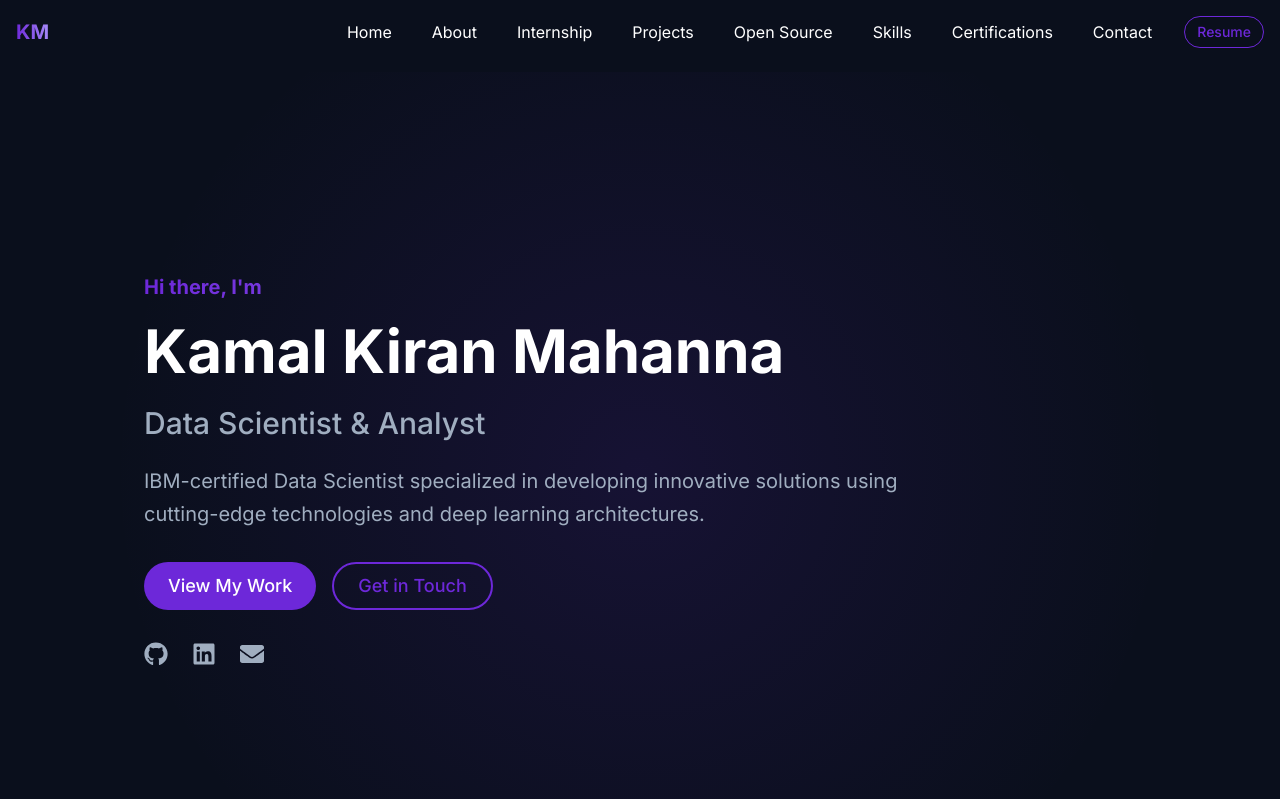
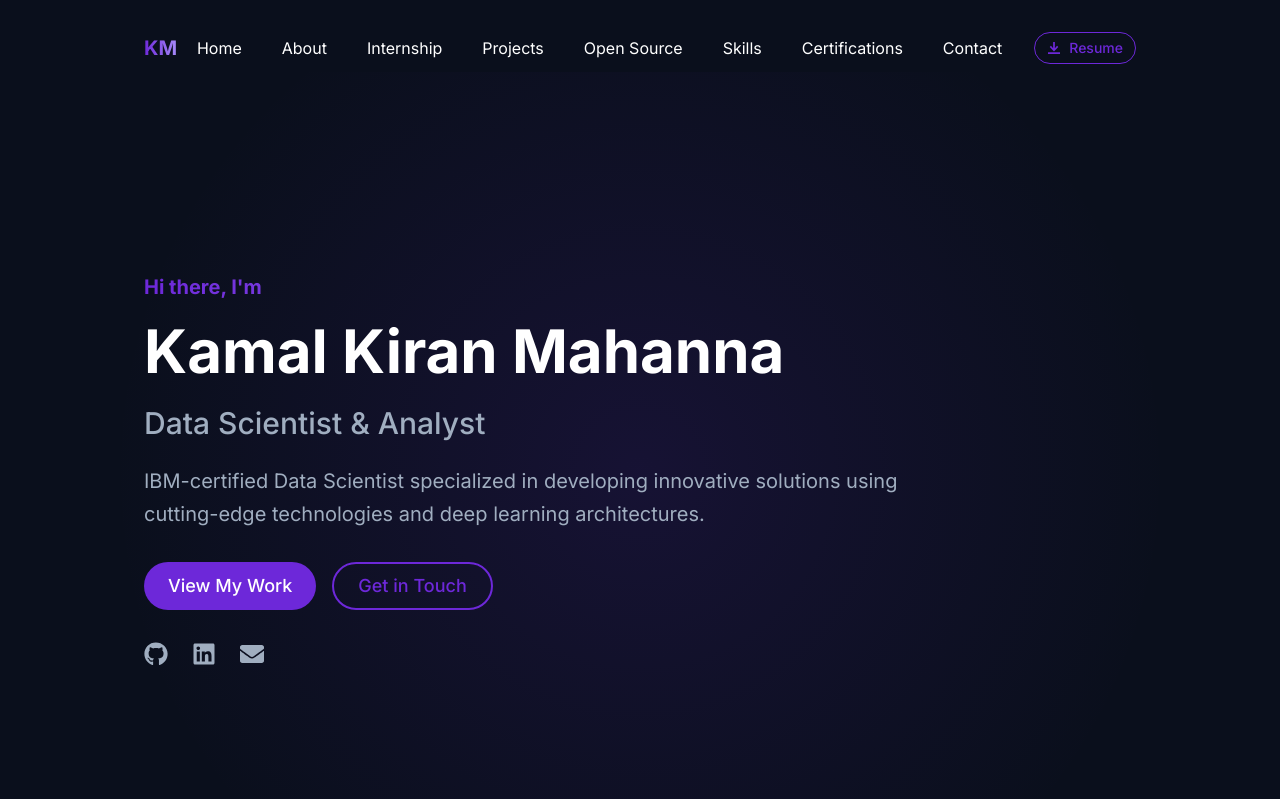
Before and after one commit to KamalMahanna/portfollio-website, a React (Vite) app: page / in a window 1280 px wide. Shown: the top 799 px of the page. Built offline with nearby package versions, Linux system fonts and the light colour scheme.

Commit message:
add navbar glow, add download button left to Resume

```diff
--- a/src/components/Navbar.tsx
+++ b/src/components/Navbar.tsx
@@ -16,7 +16,7 @@ import {
   DrawerCloseButton,
 } from '@chakra-ui/react'
 import { motion, useScroll, useTransform } from 'framer-motion'
-import { HamburgerIcon } from '@chakra-ui/icons'
+import { DownloadIcon, HamburgerIcon } from '@chakra-ui/icons'
 
 const MotionBox = motion(Box)
 
@@ -37,21 +37,29 @@ const Navbar = () => {
 
   const navBgOpacity = useTransform(scrollY, [0, 100], [0, 0.9])
   const navBlur = useTransform(scrollY, [0, 100], [0, 8])
+  const navBoxShadow = useTransform(scrollY, [0, 100], ["0 0 0px rgba(0,0,0,0)", "0 0 15px rgba(144, 205, 244, 0.6)"])
 
   return (
     <MotionBox
       as="nav"
       position="fixed"
-      w="100%"
+      top={4}
+      left="50%"
+      transform="translateX(-50%)"
+      maxW="container.lg"
+      w="90%"
       zIndex="sticky"
+      borderRadius="full"
       style={{
         backdropFilter: `blur(${navBlur}px)`,
+        boxShadow: navBoxShadow,
       }}
     >
       <MotionBox
         position="absolute"
         inset={0}
         bg="brand.primary"
+        borderRadius="inherit"
         style={{ opacity: navBgOpacity }}
       />
 
@@ -97,6 +105,7 @@ const Navbar = () => {
                 bg: 'whiteAlpha.100',
                 transform: 'translateY(-2px)',
               }}
+              leftIcon={<DownloadIcon />}
             >
               Resume
             </Button>
@@ -160,6 +169,7 @@ const Navbar = () => {
                 _hover={{
                   bg: 'whiteAlpha.100',
                 }}
+                leftIcon={<DownloadIcon />}
               >
                 Resume
               </Button>
```
